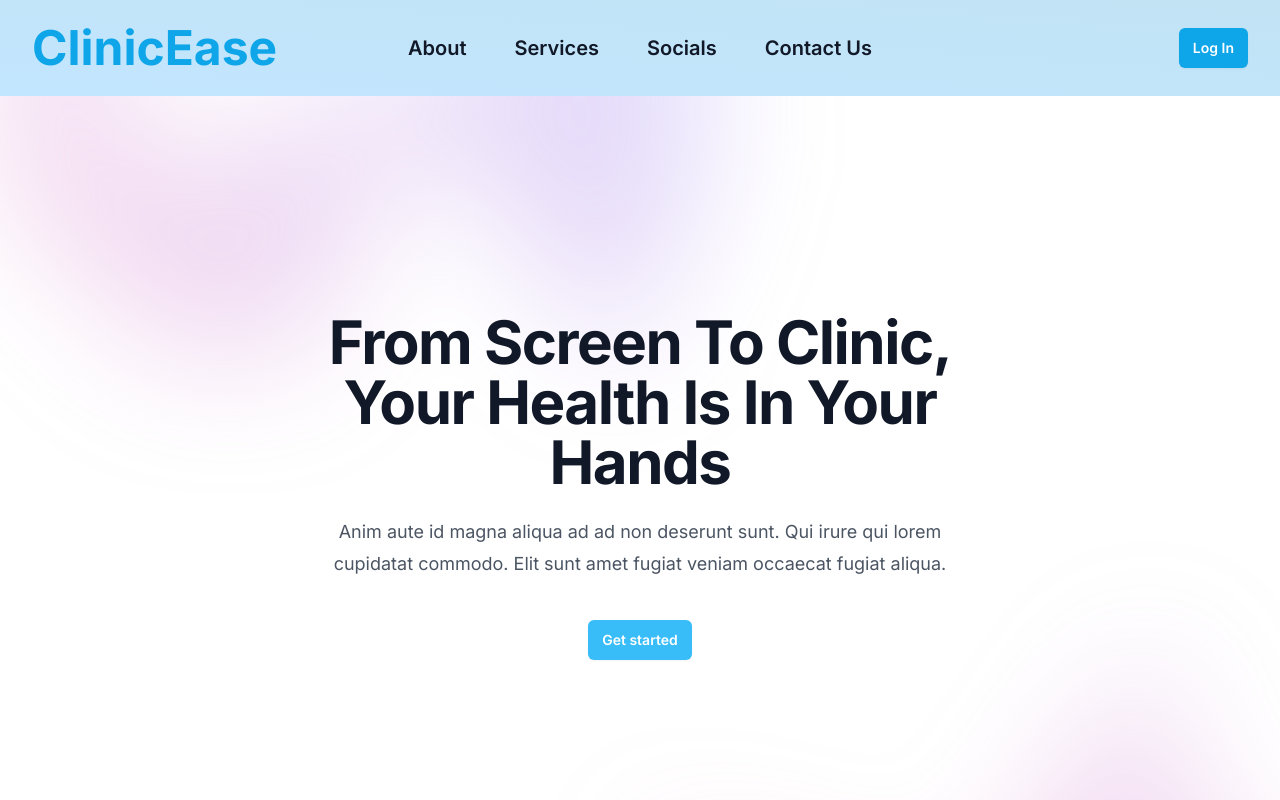
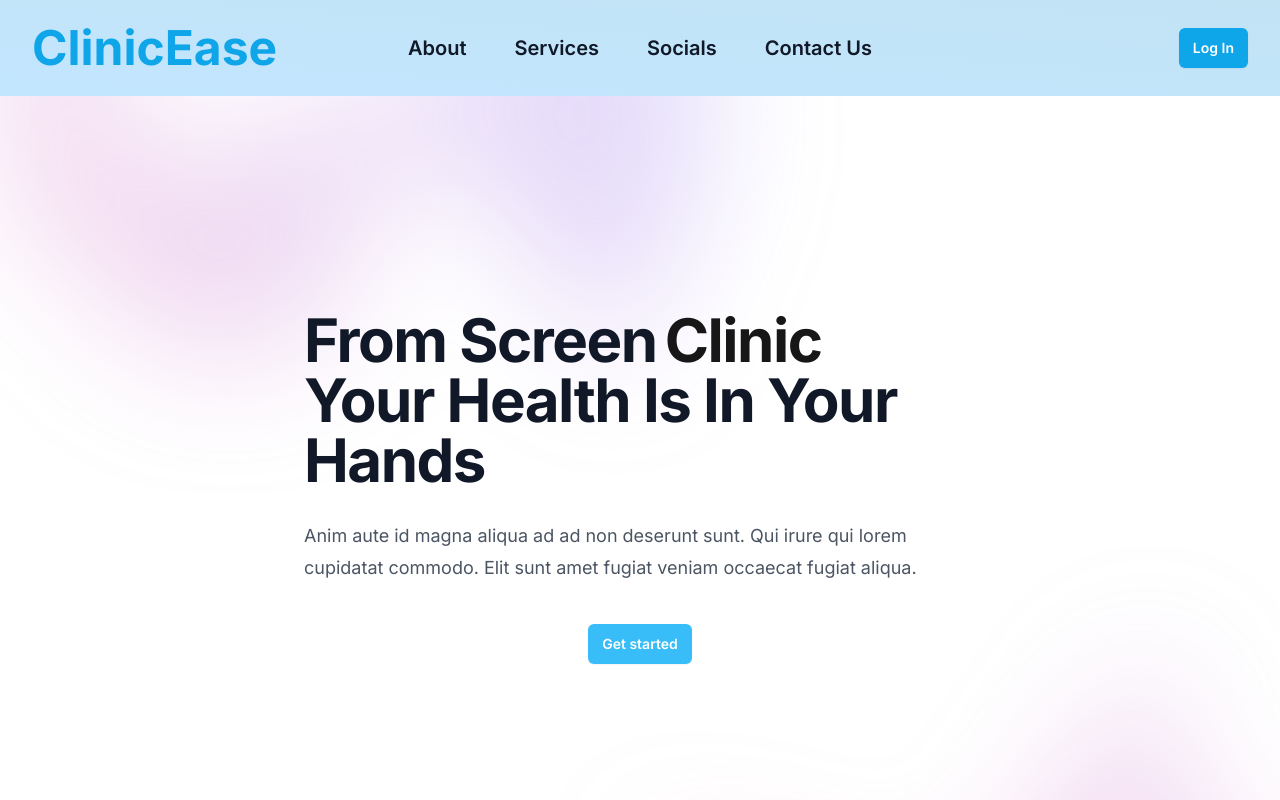
Before and after one commit to Fuma1322/ClinicEase, a Next.js app: page /join/clinics in a window 1280 px wide. Shown: the top 800 px of the page. Built offline with nearby package versions, Linux system fonts and the light colour scheme.

Commit message:
Added Hero Section

```diff
--- a/components/Frontend/Hero.tsx
+++ b/components/Frontend/Hero.tsx
@@ -1,9 +1,12 @@
 'use client'
 
+import React from "react";
 import { useState } from 'react'
+import { FlipWords } from "../ui/flip-words";
 
 export default function Hero() {
   const [mobileMenuOpen, setMobileMenuOpen] = useState(false)
+  const words = ["To", "Clinic", ];
 
   return (
     <div className="bg-white">
@@ -21,13 +24,16 @@ export default function Hero() {
           />
         </div>
         <div className="mx-auto max-w-2xl py-32 sm:py-48 lg:py-56">
-          <div className="hidden sm:mb-8 sm:flex sm:justify-center">
+        <div className="h-[15rem] flex justify-center items-center">
+            <div className="text-4xl mx-auto font-bold tracking-tight text-gray-900 dark:text-gray-800 sm:text-6xl">
+                From Screen
+                <FlipWords words={words} /> <br />
+                Your Health Is In Your Hands
+            </div>
+            </div>
+          <div className="hidden sm:flex sm:justify-center">
           </div>
-          <div className="text-center">
-            <h1 className="text-4xl font-bold tracking-tight text-gray-900 sm:text-6xl">
-              From Screen To Clinic, Your Health Is In Your Hands
-            </h1>
-            <p className="mt-6 text-lg leading-8 text-gray-600">
+            <p className=" text-lg leading-8 text-gray-600">
               Anim aute id magna aliqua ad ad non deserunt sunt. Qui irure qui lorem cupidatat commodo. Elit sunt amet
               fugiat veniam occaecat fugiat aliqua.
             </p>
@@ -38,7 +44,6 @@ export default function Hero() {
               >
                 Get started
               </a>
-            </div>
           </div>
         </div>
         <div
--- /dev/null
+++ b/components/ui/flip-words.tsx
@@ -0,0 +1,87 @@
+"use client";
+import React, { useEffect, useRef, useState } from "react";
+import { AnimatePresence, motion, LayoutGroup } from "framer-motion";
+import { cn } from "@/lib/utils";
+let interval: any;
+
+export const FlipWords = ({
+  words,
+  duration = 3000,
+  className,
+}: {
+  words: string[];
+  duration?: number;
+  className?: string;
+}) => {
+  const [currentWord, setCurrentWord] = useState(words[0]);
+
+  useEffect(() => {
+    startAnimation();
+
+    return () => {
+      clearInterval(interval);
+    };
+  }, []);
+
+  const startAnimation = () => {
+    let i = 0;
+    interval = setInterval(() => {
+      i++;
+      if (i === words.length) {
+        i = 0;
+      }
+      const word = words[i];
+      setCurrentWord(word);
+    }, duration);
+  };
+
+  return (
+    <AnimatePresence>
+      <motion.div
+        initial={{
+          opacity: 0,
+          y: 10,
+        }}
+        animate={{
+          opacity: 1,
+          y: 0,
+        }}
+        transition={{
+          duration: 0.4,
+          ease: "easeInOut",
+          type: "spring",
+          stiffness: 100,
+          damping: 10,
+        }}
+        exit={{
+          opacity: 0,
+          y: -40,
+          x: 40,
+          filter: "blur(8px)",
+          scale: 2,
+          position: "absolute",
+        }}
+        className={cn(
+          "z-10 inline-block relative text-left text-neutral-900 dark:text-gray-400 px-2",
+          className
+        )}
+        key={currentWord}
+      >
+        {currentWord.split("").map((letter, index) => (
+          <motion.span
+            key={currentWord + index}
+            initial={{ opacity: 0, y: 10, filter: "blur(8px)" }}
+            animate={{ opacity: 1, y: 0, filter: "blur(0px)" }}
+            transition={{
+              delay: index * 0.08,
+              duration: 0.4,
+            }}
+            className="inline-block"
+          >
+            {letter}
+          </motion.span>
+        ))}
+      </motion.div>
+    </AnimatePresence>
+  );
+};
--- a/package.json
+++ b/package.json
@@ -27,6 +27,7 @@
     "class-variance-authority": "^0.7.0",
     "clsx": "^2.1.1",
     "flowbite-react": "^0.9.0",
+    "framer-motion": "^11.2.6",
     "lucide": "^0.378.0",
     "lucide-react": "^0.378.0",
     "next": "13.5.6",
--- a/tailwind.config.ts
+++ b/tailwind.config.ts
@@ -1,4 +1,7 @@
 import type { Config } from "tailwindcss"
+const {
+  default: flattenColorPalette,
+} = require("tailwindcss/lib/util/flattenColorPalette");
 
 const config = {
   darkMode: ["class"],
@@ -7,6 +10,9 @@ const config = {
     './components/**/*.{ts,tsx}',
     './app/**/*.{ts,tsx}',
     './src/**/*.{ts,tsx}',
+    "./src/pages/**/*.{js,ts,jsx,tsx,mdx}",
+    "./src/components/**/*.{js,ts,jsx,tsx,mdx}",
+    "./src/app/**/*.{js,ts,jsx,tsx,mdx}",
 	],
   prefix: "",
   theme: {
@@ -77,4 +83,14 @@ const config = {
   plugins: [require("tailwindcss-animate")],
 } satisfies Config
 
+function addVariablesForColors({ addBase, theme }: any) {
+  let allColors = flattenColorPalette(theme("colors"));
+  let newVars = Object.fromEntries(
+    Object.entries(allColors).map(([key, val]) => [`--${key}`, val])
+  );
+
+  addBase({
+    ":root": newVars,
+  });
+}
 export default config
```
Also changed, not shown: 1 other file (tests, documents, lock files or other folders).
